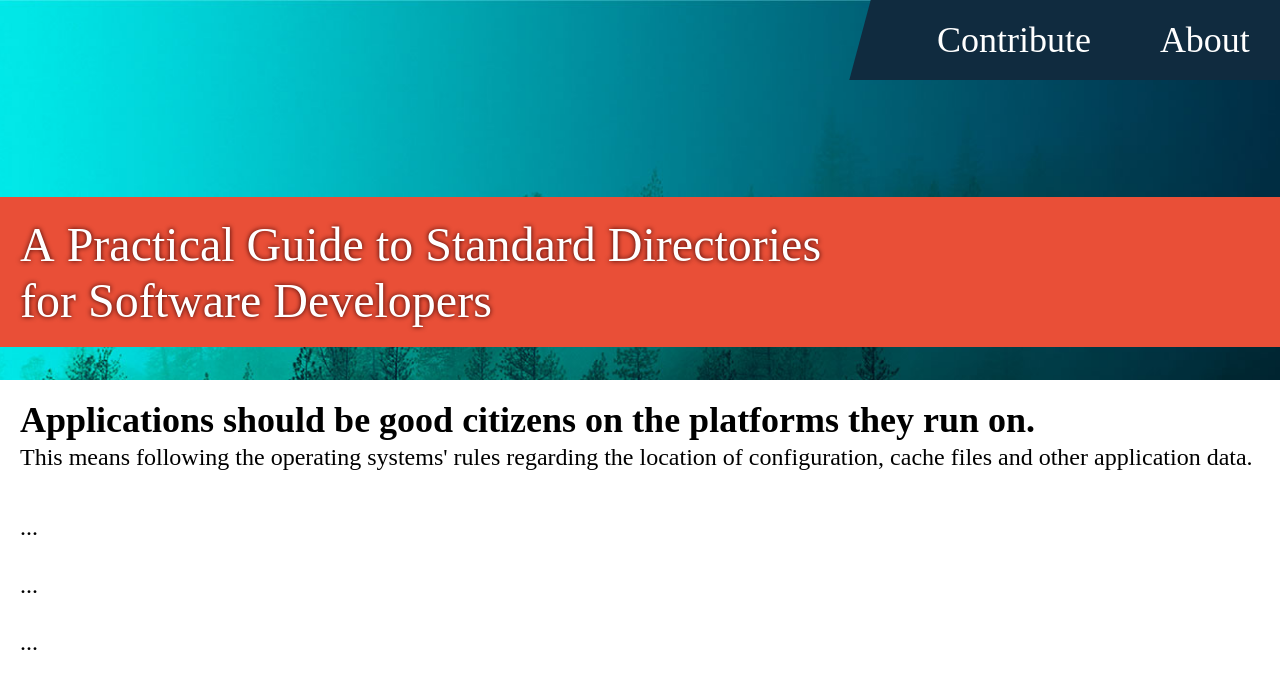
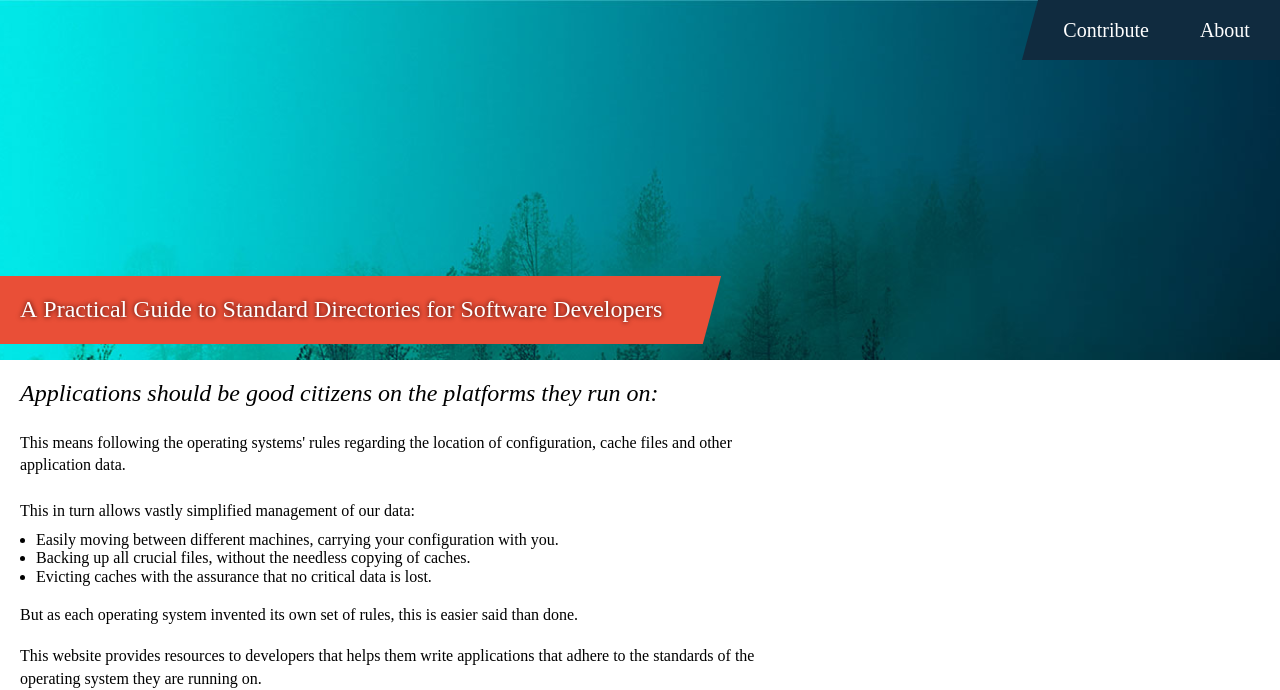
Before and after one commit to dirs-dev/website, a Jekyll site: the page built from README.md, in a window 1280 px wide. Shown: the top 690 px of the page. Built offline with Jekyll 4.4.1, drawn with Linux system fonts in a browser that asks for light colours; some web fonts are replaced; our own code applies the rules of GitHub Pages for plain Markdown files; grey boxes are pictures that could not be loaded.

Commit message:
Work on styles

```diff
--- a/_includes/head.html
+++ b/_includes/head.html
@@ -1,8 +1,6 @@
-<head itemscope itemtype="http://schema.org/WebSite">
-  <meta http-equiv="X-UA-Compatible" content="IE=edge">
+<head>
   <meta charset="utf-8">
   <meta name="viewport" content="width=device-width, initial-scale=1">
-  <link rel="alternate" type="application/rss+xml" title="{{ site.title | escape }} RSS Feed" href="{{ "/feed/" | absolute_url }}"/>
   <link rel="canonical" href="{{ page.url | replace:'index.html','' | absolute_url }}">
   <title>{% if page.title %}{{ page.title }}{% else %}{{ site.title }}{% endif %}</title>
   <meta name="description" content="{% if page.excerpt %}{{ page.excerpt | strip_html | strip_newlines | truncate: 160 }}{% else %}{{ site.description }}{% endif %}">
--- a/_layouts/default.html
+++ b/_layouts/default.html
@@ -13,15 +9,22 @@ layout: default
 			</ul>
 		</nav>
 		<section class="intro">
-			<h1>A&nbsp;Practical&nbsp;Guide to&nbsp;Standard&nbsp;Directories for&nbsp;Software&nbsp;Developers</h1>
+			<h1 class="title">A&nbsp;Practical&nbsp;Guide to&nbsp;Standard&nbsp;Directories for&nbsp;Software&nbsp;Developers</h1>
 		</section>
 		<section class="guide">
 			<article>
-				<h2>Applications should be good citizens on the platforms they run on.</h2>
+				<h2 class="claim">Applications should be good citizens on the platforms they run on:</h2>
 				<p>This means following the operating systems' rules regarding the location of configuration, cache files and other application data.</p>
-				<p>...</p>
-				<p>...</p>
-				<p>...</p>
+				<p>This in turn allows vastly simplified management of our data:</p>
+				<ul>
+					<li>Easily moving between different machines, carrying your configuration with you.</li>
+					<li>Backing up all crucial files, without the needless copying of caches.</li>
+					<li>Evicting caches with the assurance that no critical data is lost.</li>
+				</ul>
+				<br/>
+				<p>But as each operating system invented its own set of rules, this is easier said than done.</p>
+				<br/>
+				<p>This website provides resources to developers that helps them write applications that adhere to the standards of the operating system they are running on.</p>
 			</article>
 		</section>
 		<div class="platform linux"><p>Linux</p></div>
--- a/assets/css/main.scss
+++ b/assets/css/main.scss
@@ -12,7 +12,6 @@
 
 html {
   font-family: "FiraGO";
-	font-size: 1.5rem;
 }
 
 body {
@@ -24,7 +23,7 @@ body {
   background-position: center center;
   background-repeat: no-repeat;
   display: grid;
-	grid-template-rows: 80px 300px auto 400px auto;
+  grid-template-rows: 60px 300px auto 400px auto;
   grid-template-columns: repeat(12, calc(100% / 12)) ;
   grid-template-areas: "nav   nav   nav   nav   nav   nav   nav   nav   nav   nav   nav   nav"
   "intro intro intro intro intro intro intro intro intro intro intro intro"
@@ -33,15 +32,41 @@ body {
   "docs  docs  docs  docs  docs  docs  docs  docs  docs  docs  docs  docs";
 }
 
+article {
+  padding: 20px;
+  max-width: 800px;
+}
+
+
+h1 {
+  font-size: 1.25rem;
+}
+
+h2+* {
+  padding-bottom: 1em;
+}
+
+p {
+  line-height: 1.4em;
+}
+
+p+p {
+  padding-top: 0.5em;
+  padding-bottom: 0.5em;
+}
+
+li {
+  margin-left: 1rem;
+}
+
 nav ul li {
   display: inline-block;
   list-style-type: none;
-	margin-left: 30px;
   margin-right: 30px;
 }
 
 .about {
-	line-height: 80px;
+  line-height: 60px;
   z-index: 0;
   display: flex;
   position: relative;
@@ -49,7 +74,7 @@ nav ul li {
   align-items: center;
   justify-content: flex-end;
   grid-area: nav;
-	font-size: 1.5rem;
+  font-size: 1.25rem;
   font-weight: 200;
   color: #FFFFFF;
 
@@ -67,7 +92,7 @@ nav ul li {
   right: -30px;
   top: 0;
   height: 100%;
-	width: 450px;
+  width: 280px;
   background-color: #102B3F;
   transform: skewX(345deg);
 }
@@ -80,11 +105,8 @@ nav ul li {
   grid-area: intro;
 }
 
-article {
-	padding: 20px;
-}
-
-h1 {
+.title {
+  font-size: 1.5rem;
   font-weight: 500;
   z-index: 0;
   color: #FFFFFF;
@@ -94,7 +116,7 @@ h1 {
   text-shadow: 0px 0px 5px #330000;
 }
 
-h1::after {
+.title::after {
   z-index: -1;
   content: "";
   display: block;
@@ -107,17 +129,15 @@ h1::after {
   transform: skewX(345deg);
 }
 
-p {
-	line-height: 1.4em;
+.guide {
+  grid-area: guide;
+  background-color: #FFFFFF;
 }
 
-h2+* {
+.claim {
+  font-weight: 300;
+  font-style: italic;
   padding-bottom: 1em;
-}
-
-p+p {
-	padding-top: 0.5em;
-	padding-bottom: 0.5em;
 }
 
 .platform {
@@ -155,27 +175,22 @@ p+p {
 
 .linux {
   grid-area: linux;
-	background-image: url(../img/sigmar-schnur-1244971-unsplash.jpg);
+  background-image: url(../img/info-linux.jpg);
 }
 
 .windows {
   grid-area: win;
-	background-image: url(../img/majkl-velner-781530-unsplash.jpg);
+  background-image: url(../img/info-windows.jpg);
 }
 
 .macos {
   grid-area: macos;
-	background-image: url(../img/chris-fuller-481199-unsplash.jpg);
+  background-image: url(../img/info-macos.jpg);
 }
 
 .redox {
   grid-area: redox;
-	background-image: url(../img/isis-franca-641217-unsplash.jpg);
-}
-
-.guide {
-	grid-area: guide;
-	background-color: #FFFFFF;
+  background-image: url(../img/info-redox.jpg);
 }
 
 .docs {
```
Also changed, not shown: other parts of _layouts/default.html (+0 -4 lines), assets/img/dirs-linux.png (added), assets/img/dirs-windows.png (added), assets/img/info-linux.jpg (added), assets/img/info-macos.jpg (added), assets/img/info-redox.jpg (added), assets/img/info-windows.jpg (added), assets/img/sigmar-schnur-1244971-unsplash.jpg (deleted), 2 other files. Lines whose indentation alone changed are shown as unchanged.
